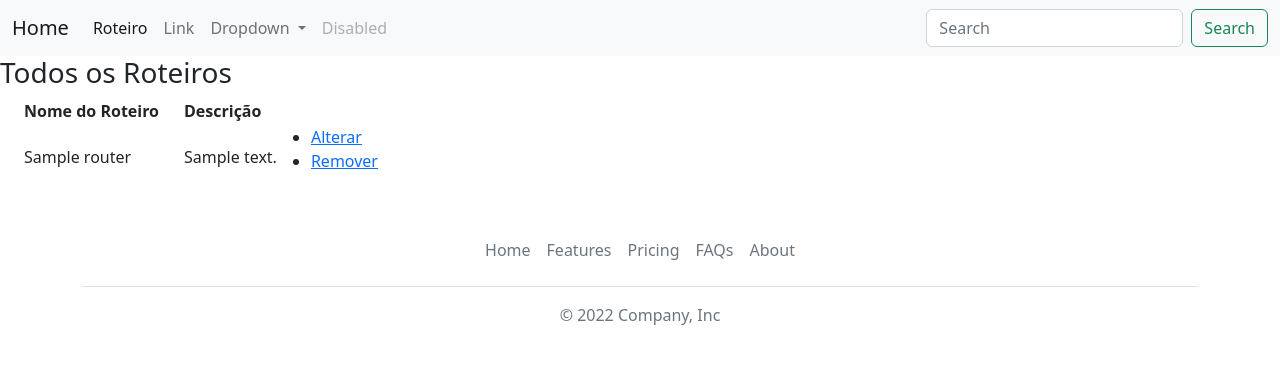
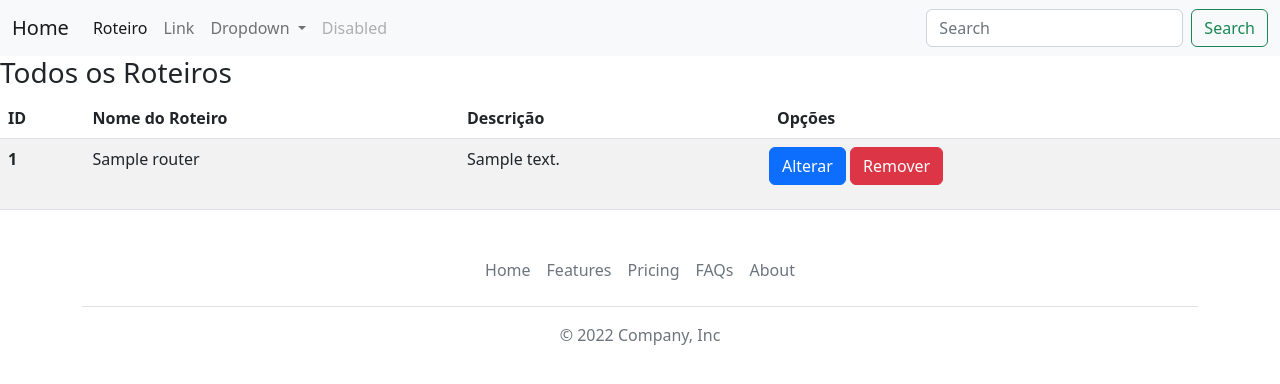
Before and after one commit to FehPrado/Full, a PHP site: page /router-show in a window 1280 px wide. Shown: the top 384 px of the page. Run offline with PHP 8.4, Linux system fonts and the light colour scheme; tables that the repository leaves empty or names only in its code hold one stand-in row (values such as "Sample post").

Commit message:
new view

```diff
--- a/index.php
+++ b/index.php
@@ -12,7 +12,8 @@ $routes = [
     '/router' => 'view/router/index.php',
     '/router-new' => 'view/router/new.php',
     '/router-show' => 'view/router/show.php',
-    '/router-destroy{$url}' => 'view/router/destroy.php',
+    '/router-destroy' => 'view/router/destroy.php',
+
 
 ];
 
--- a/view/router/destroy.php
+++ b/view/router/destroy.php
@@ -4,7 +4,7 @@ include('config/conecta.php');
 
 
 
-$query = mysqli_prepare($conecta, "DELETE FROM router WHERE idrouter = " . base64_decode($_GET['$cap']));
+$query = mysqli_prepare($conecta, "DELETE FROM router WHERE idrouter = " . base64_decode($_GET['?idrouter=9']));
 
 
 
@@ -13,3 +13,6 @@ $query = mysqli_prepare($conecta, "DELETE FROM router WHERE idrouter = " . base6
 
 
 ?>
+
+
+fdgdfgdfg
--- a/view/router/show.php
+++ b/view/router/show.php
@@ -8,22 +8,16 @@ include('config/conecta.php');
 
 <h3>Todos os Roteiros</h3>
 
-<div>
 
-    <table>
-
+    <table class="table table-striped table-hover">
   <thead>
-
     <tr>
-
-                <th class="px-4">Nome do Roteiro</th>
-
-                <th>Descrição</th>
-
+      <th scope="col">ID</th>
+      <th scope="col">Nome do Roteiro</th>
+      <th scope="col">Descrição</th>
+      <th scope="col" class="px-5">Opções</th>
     </tr>
-
   </thead>
-
   <tbody>
 
     <?php
@@ -33,30 +27,17 @@ include('config/conecta.php');
             while($rshow = mysqli_fetch_assoc($show)){
     ?>
     <tr>
-                    <td class="px-4"><?php echo $rshow['name'] ?></td>
+      <th><?php echo $rshow['idrouter']?></th>
+      <td><?php echo $rshow['name'] ?></td>
       <td><?php echo $rshow['description'] ?></td>
       <td>
-                        <div>
-
             <ul>
-                                <li>
-                                    <a href="<?php path('router-new?idrouter' . $rshow['idrouter']) ?>">
-                                        Alterar
-                                    </a>
-                                </li>
-                                <li><a href="<?php path("router-destroy?idrouter=" . $rshow ['idrouter'] ) ?>" onclick="if (!confirm('confirma a exclusão')){ return false }"> Remover </a></li>
+                <a class="btn btn-primary" href="<?php path('router-new?idrouter' . $rshow['idrouter']) ?>">  Alterar </a>
+                <a class="btn btn-danger" href="<?php path("router-destroy?idrouter=" . $rshow ['idrouter'] ) ?>" onclick="if (!confirm('confirma a exclusão')){ return false }"> Remover </a>
             </ul>
-                        </div>
         </td>
         </tr>
-
-
-
         <?php } ?>
     <?php } ?>
-
   </tbody>
-
 </table>
-
-</div>
```
Lines whose indentation alone changed are shown as unchanged.
